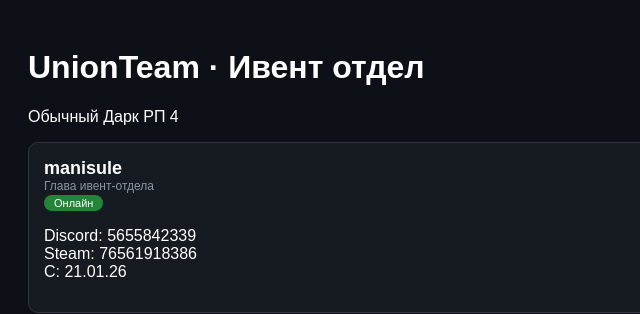
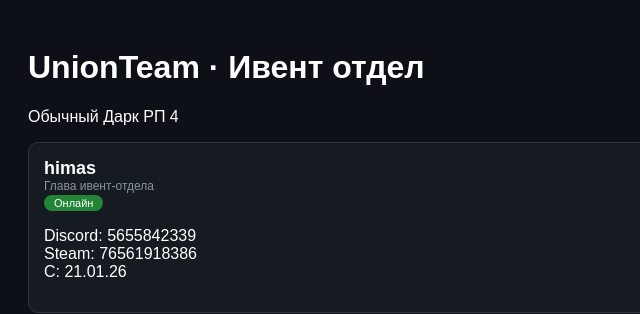
Before and after one commit to Himasivent/himas_host_tablica7, a plain HTML site: page index.html in a window 1280 px wide. Shown: the top 314 px of the page, 0-640 px from the left. Drawn offline with Linux system fonts and the light colour scheme.

Commit message:
Update index.html

```diff
--- a/index.html
+++ b/index.html
@@ -47,7 +47,7 @@
 <p>Обычный Дарк РП 4</p>
 
 <div class="card">
-    <div class="name">manisule</div>
+    <div class="name">himas</div>
     <div class="role">Глава ивент-отдела</div>
     <div class="online">Онлайн</div>
     <p>Discord: 5655842339<br>Steam: 76561918386<br>С: 21.01.26</p>
```
